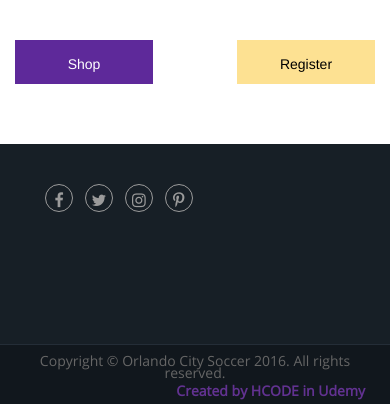
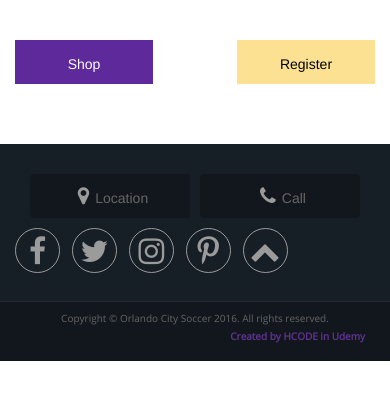
Before and after one commit to jefflopo/Curso-Web-Udemy, a PHP site: page / in a window 390 px wide. Shown: the part 1773-2177 px from the top of the page. After the commit the page ends 2134 px from the top, so only its background shows below. Run offline with PHP 8.4, Linux system fonts and the light colour scheme; some libraries are stand-ins or nearby versions.

Commit message:
Modificacoes no Rodape - Parte II

```diff
--- a/css/orlando-mobile.css
+++ b/css/orlando-mobile.css
@@ -153,4 +153,50 @@
 		margin:0;
 	}
 
+	footer .list-socials {
+		position: absolute;
+		width: 100%;
+		left: 0;
+		top: 50px;
+	}
+
+	footer .col-md-10 {
+		padding: 0;
+	}
+
+	footer .list-socials a {
+		width: 45px;
+		height: 45px;
+		border-radius: 50%;
+	}
+
+	footer .list-socials i {
+		font-size: 30px;
+	}
+
+	footer .row-cinza-claro {
+		height: 157px;
+	}
+
+	footer .btn-footer {
+		width: 100%;
+		background-color: #11171D;
+		height: 44px;
+		line-height: 35px;
+	}
+
+	footer .col-xs-6 {
+		padding: 0;
+		padding-right: 5px;
+	}
+
+	footer .col-xs-6:last-child {
+		padding-right: 0;
+		padding-left: 5px;
+	}
+
+	footer .hidden-sm-up {
+		margin-top: -10px;
+	}
+
 }
--- a/css/orlando.css
+++ b/css/orlando.css
@@ -321,6 +321,7 @@
 
 footer .row {
 	width: 100%;
+	margin-left: 0;
 }
 
 footer .row p {
@@ -329,7 +330,7 @@
 }
 
 footer .row-cinza-claro {
-	height: 200px;
+	height: 240px;
 	background-color: #171F26;
 }
 
--- a/index.html
+++ b/index.html
@@ -295,6 +295,18 @@
 
 										<p class="hidden-xs"><a href="tel:1855ORLCITY"><i class="fa fa-phone"></i>1.855.ORL.CITY</a></p>
 
+										<div class="row-fluid hidden-sm-up">
+											<div class="col-xs-6">
+												<a href="#" class="btn btn-footer"><i class="fa fa-map-marker"></i>Location</a>
+											</div>
+
+											<div class="col-xs-6">
+												<a href="#" class="btn btn-footer"><i class="fa fa-phone"></i>Call</a>
+											</div>
+										</div>
+
+
+
 										<ul class="list-unstyled list-socials">
 											<li>
 												<a href="#" target="_blank"><i class="fa fa-facebook"></i></a>
@@ -307,6 +319,9 @@
 											</li>
 											<li>
 												<a href="#" target="_blank"><i class="fa fa-pinterest-p"></i></a>
+											</li>
+											<li>
+												<a href="#" target="_blank"><i class="fa fa-chevron-up"></i></a>
 											</li>
 
 										</ul>
@@ -325,7 +340,7 @@
 
 				<div class="row row-cinza-escuro">
 
-					<div class="container">
+					<div class="container copyright-mobile">
 						<p class="pull-left">Copyright © Orlando City Soccer 2016. All rights reserved.</p>
 						<p class="pull-right text-roxo">Created by HCODE in Udemy</p>
 					</div>
```
